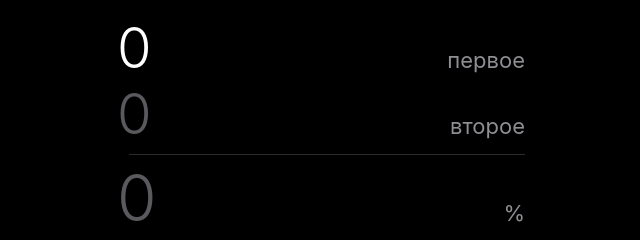
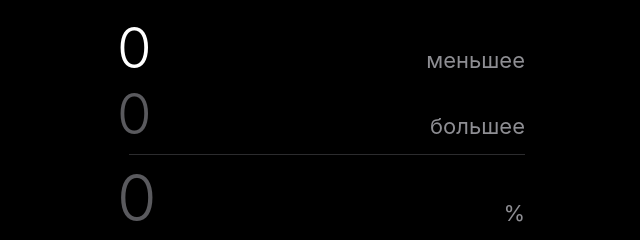
Before and after one commit to dzhasal/CalcDiffBot, a plain HTML site: page index.html in a window 1280 px wide. Shown: the top 240 px of the page, 319-959 px from the left. Drawn offline with Linux system fonts and the light colour scheme.

Commit message:
Add files via upload

```diff
--- a/index.html
+++ b/index.html
@@ -63,10 +63,10 @@
 
 <div class="display">
   <div class="line active empty" id="l0" data-i="0">
-    <span class="num" id="n0">0</span><span class="unit">первое</span>
+    <span class="num" id="n0">0</span><span class="unit">меньшее</span>
   </div>
   <div class="line inactive empty" id="l1" data-i="1" style="margin-top:4px">
-    <span class="num" id="n1">0</span><span class="unit">второе</span>
+    <span class="num" id="n1">0</span><span class="unit">большее</span>
   </div>
 
   <div class="sep-row"><div class="divider"></div></div>
@@ -217,7 +217,7 @@
   function calc() {
     var b = toNum(v[0]), a = toNum(v[1]);
     if (isNaN(b) || isNaN(a)) { result = { error: 'Введите оба числа' }; tap('err'); render(); return; }
-    if (b === 0) { result = { error: 'Первое число не может быть 0' }; tap('err'); render(); return; }
+    if (b === 0) { result = { error: 'Меньшее число не может быть 0' }; tap('err'); render(); return; }
     var pct = (a / b - 1) * 100;
     var r = Math.round(pct * 1e6) / 1e6;
     if (r === 0) r = 0; // убрать -0
```
